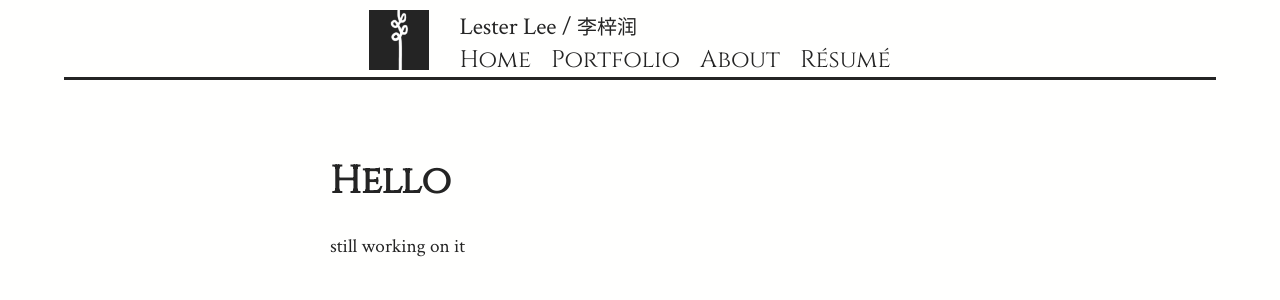
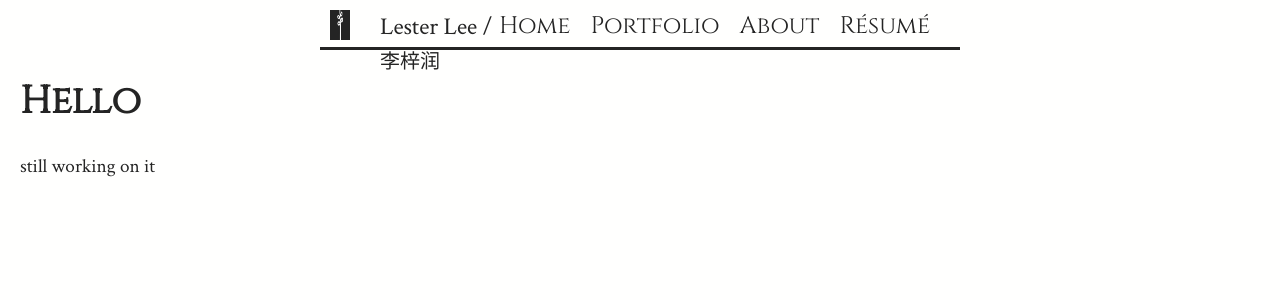
Before and after one commit to lester-lee/lester-lee.github.io, a Jekyll site: the page built from index.md, in a window 1280 px wide. Shown: the top 300 px of the page. Built offline with Jekyll 4.4.1, drawn with Linux system fonts in a browser that asks for light colours.

Commit message:
more top nav work

```diff
--- a/_includes/nav.html
+++ b/_includes/nav.html
@@ -1,7 +1,8 @@
 <nav>
+<div id="left-nav">
   <a href="{{site.baseurl}}/"><img src="{{site.baseurl}}/assets/logo.png" alt="Lester Lee Logo"></a>
-  <div id="right-nav">
   <p>Lester Lee / <span class="chinese">李梓润</span></p>
+  </div>
   <ul id="pages">
     <li style="display:none;"><a href="#main-content">Link to Main Content</a></li>
     {% for link in site.data.nav_links %}
@@ -9,5 +10,4 @@
       href="{{ link.url }}">{{ link.name }}</a></li>
     {% endfor %}
   </ul>
-  </div>
 </nav>
--- a/css/portfolio.scss
+++ b/css/portfolio.scss
@@ -11,8 +11,8 @@
 /*
   #SETTINGS
 */
-$nav-width: 300px;
-$nav-height: 80px;
+$nav-width: 50vw;
+$nav-height: 50px;
 $text-width: 650px;
 // $left-offset: calc(calc(100vw - #{$nav-width} - #{$text-width})/4);
 $left-offset: 0px;
@@ -85,21 +85,22 @@ nav {
   margin: 5vh 0;
   padding: 100px calc(calc(#{$nav-width} - 100px) / 3);
   */
+  z-index: 99;
+  background: $bg-c;
   top: 0;
-  width: 90vw;
+  width: $nav-width;
   height: $nav-height;
   border-bottom: 3px solid $main-c;
   font-family: $heading-f;
   font-size: 24px;
   display: flex;
-  justify-content: center;
-  margin-left: 5vw;
+  justify-content: space-between;
+  margin-left: calc(calc(100vw - #{$nav-width}) / 2);
   padding: 10px;
 
-  #right-nav{
+  #left-nav{
     display: flex;
-    flex-flow: column nowrap;
-    margin-left: 30px;
+    flex-flow: row;
   }
 
   img {
@@ -111,6 +112,7 @@ nav {
   p{
     font-family: $text-f;
     margin: 0;
+    margin-left: 30px;
   }
 
   ul {
@@ -155,11 +157,13 @@ ul {
 
 .content {
   position: absolute;
-  left: calc(#{$left-offset} + #{$nav-width});
+  // left: calc(#{$left-offset} + #{$nav-width});
+  // left: calc(calc(100vw - #{$nav-width}));
   width: calc(95vw - #{$nav-width});
-  top: $nav-height;
+  // top: $nav-height;
   // width: $text-width;
-  margin: 1vh 10px;
+  // margin: 1vh 10px;
+  margin: 1vh auto;
   padding: 40px 20px;
 }
 
```
